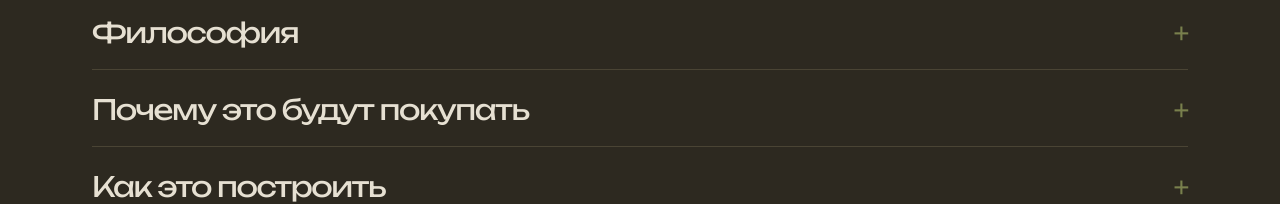
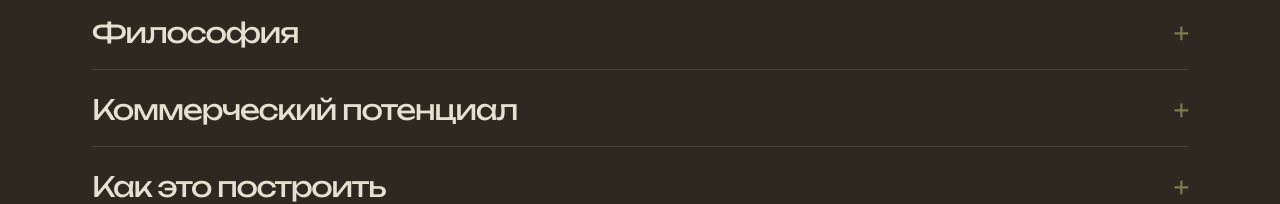
Before and after one commit to art-objects-les/art-objects-les.github.io, a plain HTML site: page index.html in a window 1280 px wide. Shown: the part 2447-2651 px from the top of the page. Drawn offline with Linux system fonts and the light colour scheme.

Commit message:
Раздел «Коммерческий потенциал»
Co-Authored-By: Claude Opus 5.5 <noreply@anthropic.com>
Claude-Session: https://claude.ai/code/session_01YYGg1CUdYgtqdYJpaiPa5o

```diff
--- a/index.html
+++ b/index.html
@@ -114,7 +114,7 @@ summary:hover{color:var(--olive)}
 <h4>Сталь, которая стареет</h4><p>На стенах нет ни слов, ни дат. Время пишет сама сталь: рыжеет, темнеет, покрывается следами дождей и снега. Объект стареет вместе с лесом.</p>
 <h4>Центр</h4><p>У стали своё время, у сосны своё, у тебя своё. В центре они встречаются: сосна переживёт и тебя, и эти стены.</p>
 </div></details>
-<details><summary>Почему это будут покупать</summary><div class="dbody">
+<details><summary>Коммерческий потенциал</summary><div class="dbody">
 <h4>С объектом что-то происходит</h4><p>Большинство парковых скульптур — то, мимо чего проходят. В «Время» входят, в ней сидят, к ней возвращаются. Такие объекты становятся точкой притяжения: их фотографируют и показывают, и место получает известность без рекламы.</p>
 <h4>Тиражируется без потери смысла</h4><p>Конструкция модульная: стандартные гнутые листы стали делают на заводе и собирают на месте. Спираль встаёт вокруг любого взрослого дерева — сосны, дуба, липы. Каждый экземпляр всё равно уникален: своё дерево, своя патина. Серия, но не копии.</p>
 <h4>Несколько размеров</h4><p>Камерная — один-полтора витка, для частного участка. Базовая — около 14 м. Парковая — для большого потока посетителей.</p>
```
Also changed, not shown: 1 other file.
